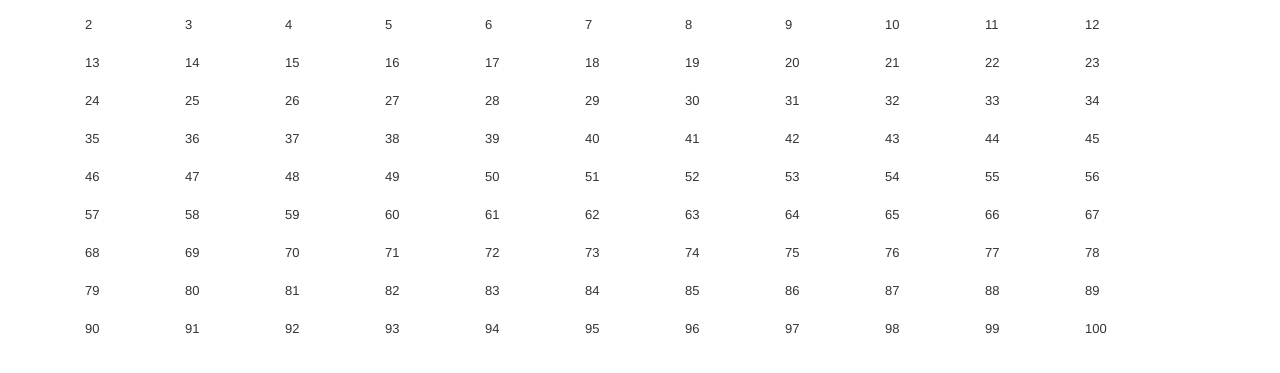
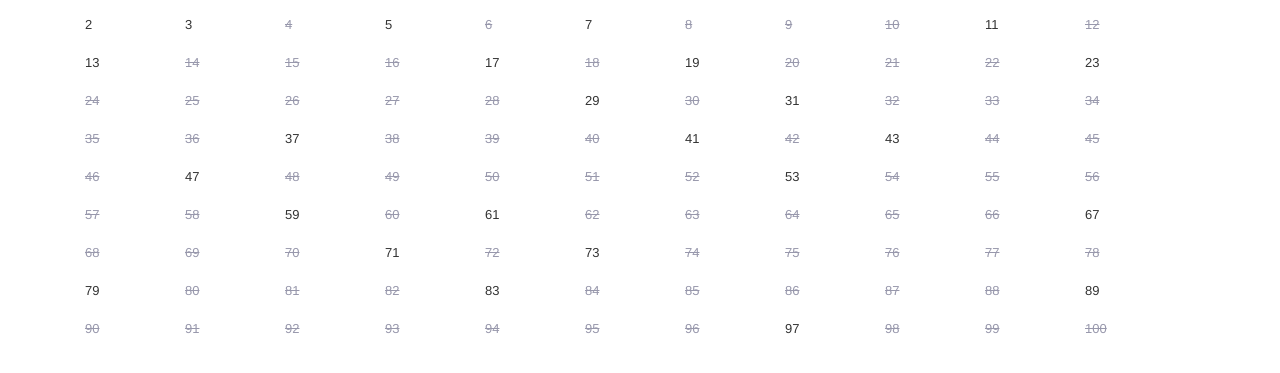
Before and after one commit to danielabar/AngularPrime, a plain HTML site: page app/index.html in a window 1280 px wide. Shown: the part 117-490 px from the top of the page. Drawn offline with Linux system fonts and the light colour scheme.

Commit message:
Implement prime number service and display styled results in UI

```diff
--- a/app/css/app.css
+++ b/app/css/app.css
@@ -2,3 +2,8 @@
 	margin-top: 10px;
 	margin-bottom: 10px;
 }
+
+.crossedOutDisplay {
+	text-decoration: line-through;
+	color: #9898AC;
+}
--- a/app/index.html
+++ b/app/index.html
@@ -46,7 +46,7 @@
       <div class="row">
         <div id="grid" class="span12">
             <div ng-repeat="primeCandidate in primeCandidates" class="span1 align-right primeCandidateDisplay">
-                {{primeCandidate.value}}
+                <div ng-class="{crossedOutDisplay: primeCandidate.crossedOut}">{{primeCandidate.value}}</div>
             </div>
          </div>
        </div>
--- a/app/js/primeNumberController.js
+++ b/app/js/primeNumberController.js
@@ -3,6 +3,5 @@
 
 PrimeNumberApp.controller('PrimeNumberCtrl',
     function ($scope, PrimeNumberService) {
-
-        $scope.primeCandidates = PrimeNumberService.init(100);
+        $scope.primeCandidates = PrimeNumberService.findPrimes(100);
     });
--- a/app/js/services.js
+++ b/app/js/services.js
@@ -10,7 +10,7 @@ PrimeNumberApp.factory('PrimeNumberService', function () {
 
     var PrimeNumberService = {}
 
-    PrimeNumberService.init = function (upTo) {
+    var init = function (upTo) {
         var candidates = [];
         for (var i = 2; i <= upTo; i++) {
             candidates[i - 2] = new PrimeCandidate(i, false);
@@ -18,6 +18,54 @@ PrimeNumberApp.factory('PrimeNumberService', function () {
         return candidates;
     };
 
+    var findIndexOfFirstNotCrossedOut = function(candidates, startLookingFrom) {
+        for (var j=startLookingFrom; j<candidates.length; j++) {
+            if (candidates[j].crossedOut === false) {
+                return j;
+            }
+        }
+        return -1;
+    }
+
+    var crossOutMultiples = function(candidates, startingIndex, multipleValue) {
+        var howManyCrossedOut = 0;
+        for (var i=startingIndex; i<candidates.length; i++) {
+            if (candidates[i].crossedOut === false && candidates[i].value % multipleValue === 0) {
+                candidates[i].crossedOut = true;
+                howManyCrossedOut = howManyCrossedOut + 1;
+            }
+        }
+        return howManyCrossedOut;
+    }
+
+    var extractPrimes = function(candidates) {
+        var primes = [];
+        for (var j=0; j<candidates.length; j++) {
+            if (candidates[j].crossedOut === false) {
+                primes.push(candidates[j].value);
+            }
+        }
+        return primes;
+    }
+
+    PrimeNumberService.findPrimes = function (upTo) {
+        var potential = init(upTo)
+        console.log('potential = ' + potential);
+        var startingIndex = findIndexOfFirstNotCrossedOut(potential, 0);
+        console.log('startingIndex = ' + startingIndex);
+        var howManyCrossedOut = -1;
+        while(true) {
+            howManyCrossedOut = crossOutMultiples(potential, startingIndex+1, potential[startingIndex].value);
+            console.log('howManyCrossedOut = ' + howManyCrossedOut);
+            if (howManyCrossedOut === 0) {
+                break;
+            }
+            startingIndex = findIndexOfFirstNotCrossedOut(potential, startingIndex+1);
+            console.log('startingIndex = ' + startingIndex);
+        }
+        return potential;
+    }
+
     return PrimeNumberService;
 
 });
```
